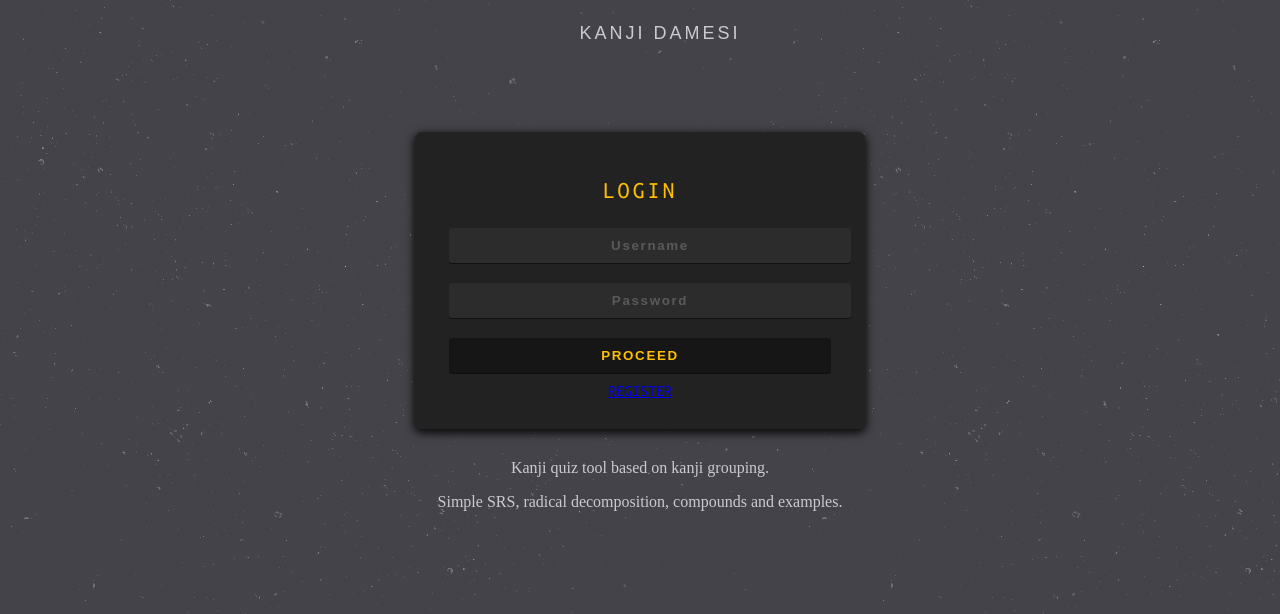
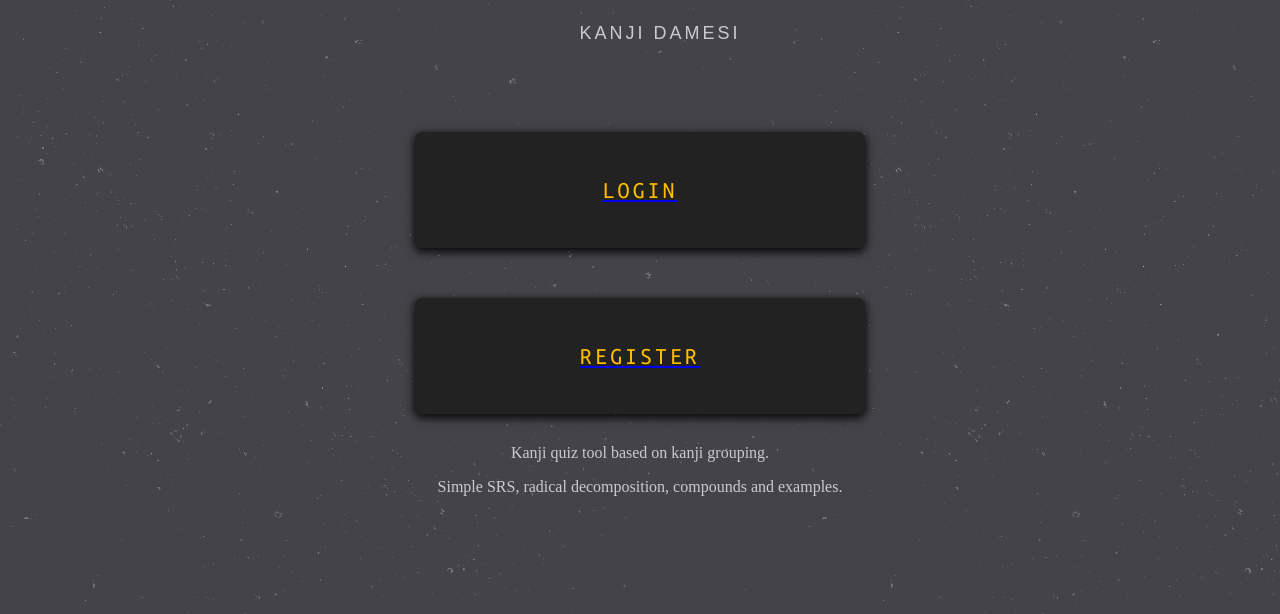
Before and after one commit to Xifax/kanji-damesi, a Django app: page /saiban/ in a window 1280 px wide. Shown: the part 186-800 px from the top of the page. Run offline with Django 3.2, Linux system fonts and the light colour scheme; style sheets or scripts are compiled from the project's sources; some libraries are stand-ins or nearby versions.

Commit message:
Minor tweaks for saiban landing screen. Should also update styles for buttons.

```diff
--- a/saiban/templates/index.html
+++ b/saiban/templates/index.html
@@ -7,6 +7,25 @@
     漢字験
     <p>Kanji Damesi</p>
 </div>
+
+{% if not login and not register %}
+
+    <div class="auth-box">
+        <div class="content">
+            <a href="{% url 'login' %}"><h1>
+                Login
+            </h1>
+        </div>
+    </div>
+    <div class="auth-box">
+        <div class="content">
+            <a href="{% url 'register' %}"><h1>
+                Register
+            </h1></a>
+        </div>
+    </div>
+
+{% endif %}
 
 <div ng-controller="MainCtrl" ng-cloak>
 
--- a/saiban/views.py
+++ b/saiban/views.py
@@ -11,7 +11,8 @@ import logging
 
 # General views
 def index(request):
-    return render(request, 'index.html', {'login': True})
+    return render(request, 'index.html')
+    # return render(request, 'index.html', {'login': True})
 
 def profile(request):
     if not request.user.is_authenticated():
```
